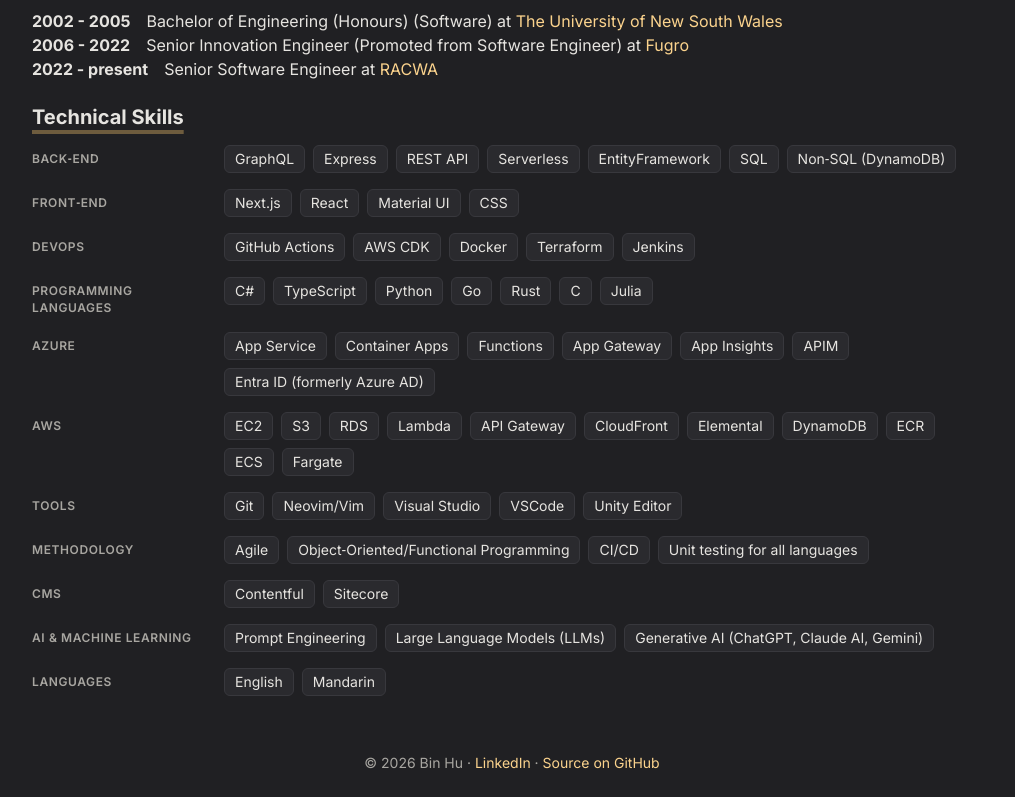
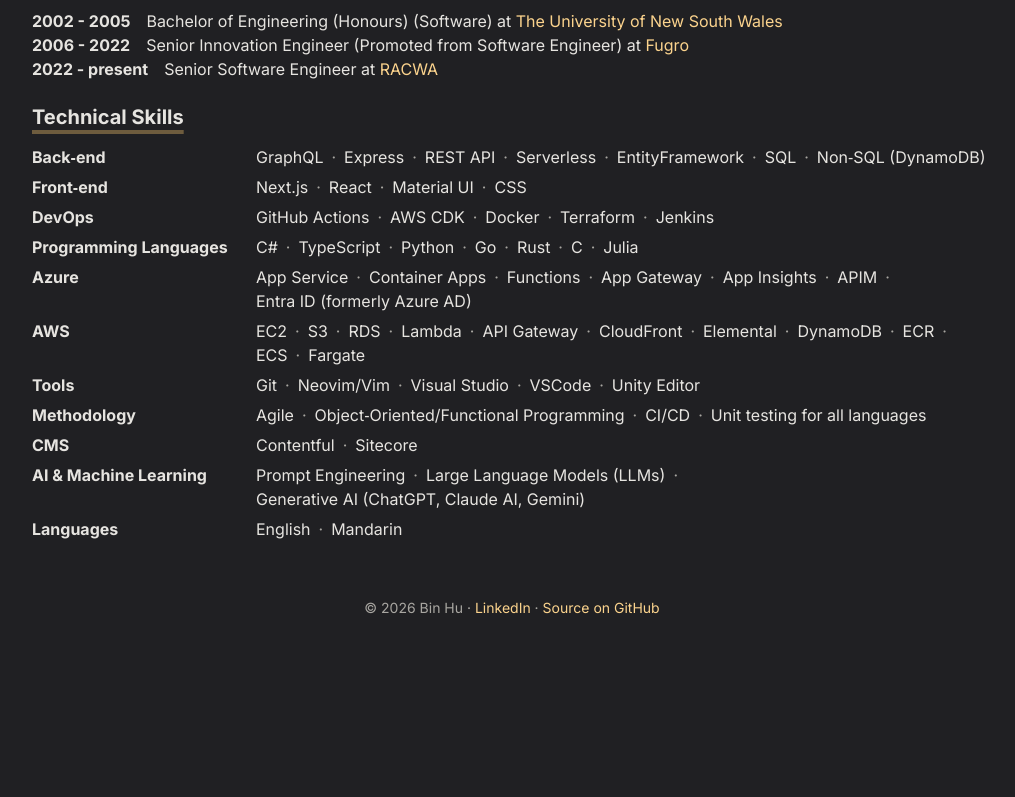
Before and after one commit to elithrade/elithrade-homepage, a Next.js app: page / in a window 1280 px wide. Shown: the part 957-1754 px from the top of the page, without its empty margins (128-1143 px from the left). After the commit the page ends 1599 px from the top, so only its background shows below. Built offline with nearby package versions, Linux system fonts and the light colour scheme; no server answers.

Commit message:
feat: show skills as plain text with dot separators
The outlined chips were too busy: 56 boxes competed for attention and
looked unlike the Me and Bio sections. Keep the aligned label column,
but style labels like the Bio years and separate skills with a muted
dot.

```diff
--- a/components/skills.tsx
+++ b/components/skills.tsx
@@ -1,68 +1,49 @@
 import { Box } from '@chakra-ui/react'
 import { noBreakHyphens, type Skill } from '../libs/content/cv'
 
-// Every chip is at least 28px tall. On wide screens each label is padded
-// down by LABEL_OFFSET so its first line sits level with the text of the
-// first row of chips beside it, even when a long label wraps.
-const CHIP_HEIGHT = '28px'
-const LABEL_OFFSET = '6px'
-
-const SkillChip = ({ children }: { children: string }) => (
+// Plain text in the same voice as the Bio: bold labels and a muted dot
+// between skills, light enough to pick out each skill without boxing it.
+// The dot trails its skill, so a wrapped line never starts with one, and a
+// skill only wraps inside itself when it is wider than the whole line.
+const SkillList = ({ items }: { items: string[] }) => (
   <Box
-    as="li"
-    fontSize="sm"
-    lineHeight="20px"
-    px={2.5}
-    py="3px"
-    minH={CHIP_HEIGHT}
-    borderRadius="md"
-    borderWidth="1px"
-    borderColor="surface-border"
-    bg="surface"
+    as="ul"
+    listStyleType="none"
+    display="flex"
+    flexWrap="wrap"
+    sx={{
+      '& > li:not(:last-of-type)::after': {
+        content: '"·"',
+        color: 'text-muted',
+        mx: 2
+      }
+    }}
   >
-    {noBreakHyphens(children)}
+    {items.map(item => (
+      <li key={item}>{noBreakHyphens(item)}</li>
+    ))}
   </Box>
 )
 
-// A description list: the category names line up in one narrow column so
-// the eye can run down them, and each category's skills start at the same
-// edge as chips. Phones have no room for two columns, so there the label
-// sits above its chips. The gap between categories is wider than the gap
-// between wrapped rows of chips, so a long list still reads as one group.
+// A description list: the category names line up in one narrow column and
+// every list of skills starts at the same edge, wrapped lines included, so
+// the eye can run straight down either column. Phones have no room for two
+// columns, so there the label sits above its skills. 13rem fits the
+// longest bold label, Programming Languages, on one line.
 export const SkillGroups = ({ skills }: { skills: Skill[] }) => (
-  <Box as="dl" display="flex" flexDirection="column" gap={{ base: 5, md: 4 }}>
+  <Box as="dl" display="flex" flexDirection="column" gap={{ base: 3, md: 1.5 }}>
     {skills.map(skill => (
       <Box
         key={skill.category}
         display="grid"
-        gridTemplateColumns={{ base: '1fr', md: '11rem 1fr' }}
+        gridTemplateColumns={{ base: '1fr', md: '13rem 1fr' }}
         columnGap={4}
-        rowGap={1.5}
       >
-        <Box
-          as="dt"
-          fontSize="xs"
-          fontWeight={600}
-          textTransform="uppercase"
-          letterSpacing="wider"
-          color="text-muted"
-          lineHeight="short"
-          pt={{ md: LABEL_OFFSET }}
-        >
+        <Box as="dt" fontWeight="bold">
           {noBreakHyphens(skill.category)}
         </Box>
         <Box as="dd">
-          <Box
-            as="ul"
-            listStyleType="none"
-            display="flex"
-            flexWrap="wrap"
-            gap={2}
-          >
-            {skill.items.map(item => (
-              <SkillChip key={item}>{item}</SkillChip>
-            ))}
-          </Box>
+          <SkillList items={skill.items} />
         </Box>
       </Box>
     ))}
```
